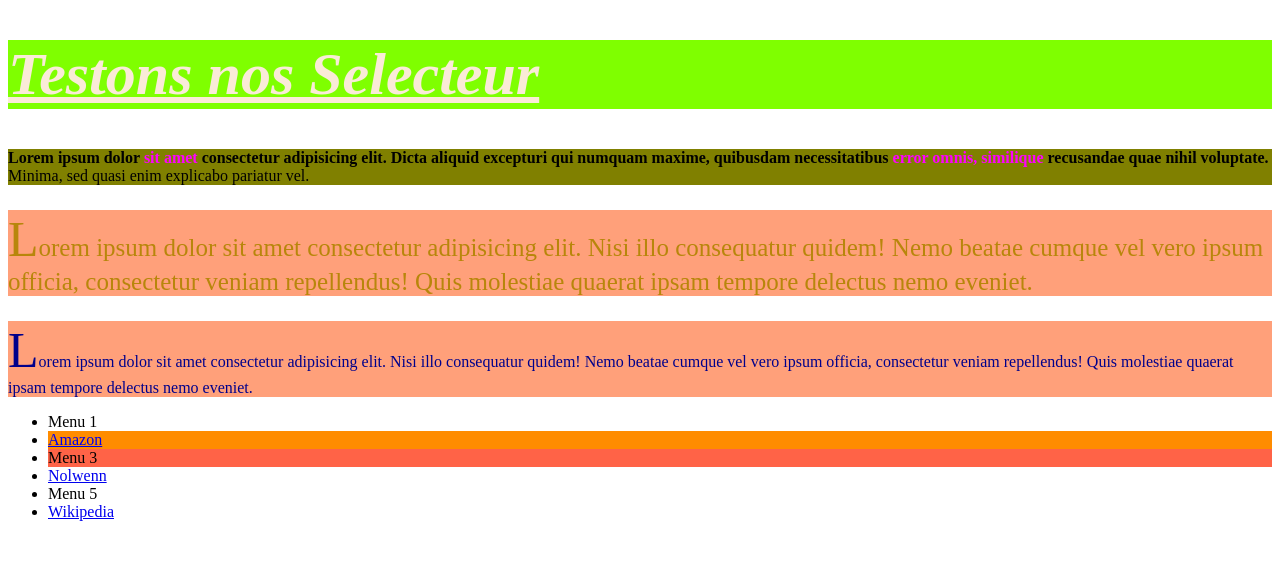
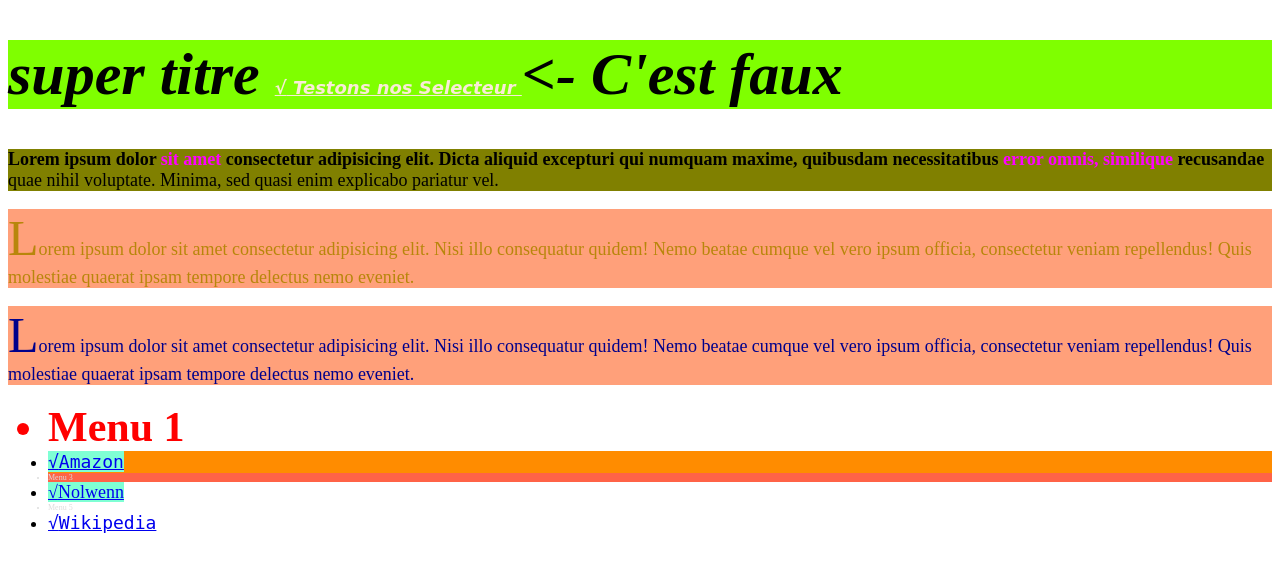
Before and after one commit to lounis59/dwwm2024, a PHP site: page /CSS/selecteur/index.html in a window 1280 px wide. Shown: the top 572 px of the page. Run offline with PHP 8.4, Linux system fonts and the light colour scheme.

Commit message:
maj CSS1

```diff
--- a/01 html/CSS/selecteur/index.html
+++ b/01 html/CSS/selecteur/index.html
@@ -45,7 +45,7 @@
     <!-- footer>ul>li*6>{Menu $} -->
     <footer>
         <ul>
-            <li id="Menu Important">
+            <li id="MenuImportant">
                 Menu 1
             </li>
             <li>
--- a/01 html/CSS/selecteur/style.css
+++ b/01 html/CSS/selecteur/style.css
@@ -105,3 +105,57 @@
     /* Selectionne la premiere ligne des p directement enfant de main */
     font-weight: bold;
 }
+
+h1::before {
+    /* Ajoute un element avant le contenue du h1 (la regle "content" est obligatoire)  */
+    content: "super titre";
+}
+
+h1::after {
+    /* Ajoute un element aprés le contenue du h1 (la regle "content" est obligatoire)  */
+    content: "<- C'est faux";
+}
+
+/* --------- Classes, ID et attributs ----------- */
+
+#MenuImportant {
+    /*  Pour selectionner un element par son id , je fais preceder le nom de l'id par "#" */
+    font-size: 42px;
+    font-weight: bold;
+    color: red;
+}
+
+.peuImportant {
+    /* Pour selectionner des element par leur classe , je fais preceder le nom de la classe par un "." */
+    font-size: 8px;
+    color: gainsboro;
+}
+
+a[target] {
+    /* Avec les "[]" je peux selectionner des element via leurs attributs
+        Ici je selectionne tout "a" ayant un attributs "target" */
+    font-family: cursive;
+}
+
+a[href*="amazon"] {
+    /* Selectionne tout "a" dont le href contitent le mot "amazon" */
+    font-family: monospace;
+}
+
+a[href$=".fr"] {
+    /* Selectionne tout "a" dont le href termine par ".fr" */
+    background-color: aquamarine;
+}
+
+a[href^="https"]::before {
+    /* Selectionne tout "a" dont le href commence par "https" */
+    content: "√";
+}
+
+/* ---------- Autres selecteur ----------- */
+
+*:not(h1) {
+    /* "*" signifie toute les balises
+        Ici je selectionnz tout sauf le h1 */
+    font-size: 18px;
+}
```
